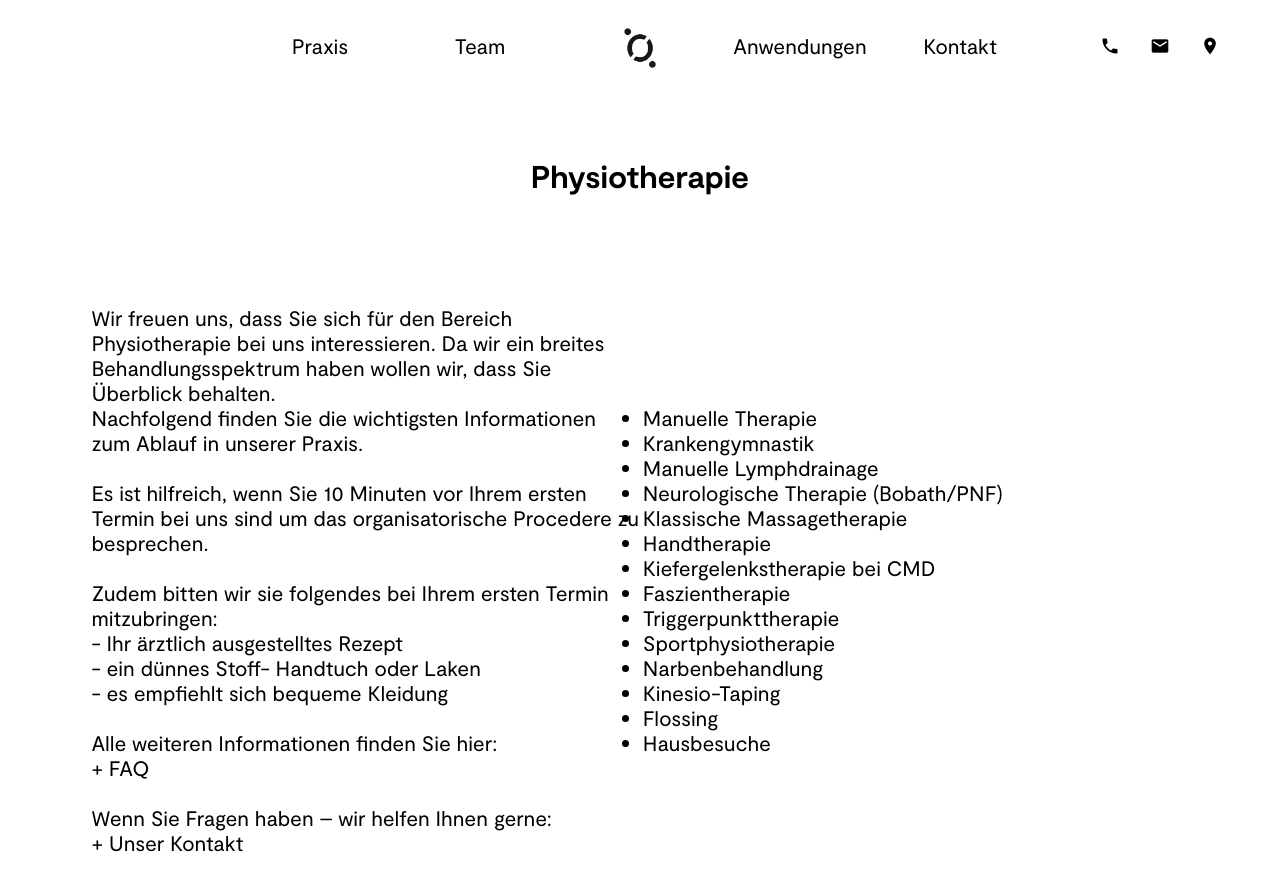
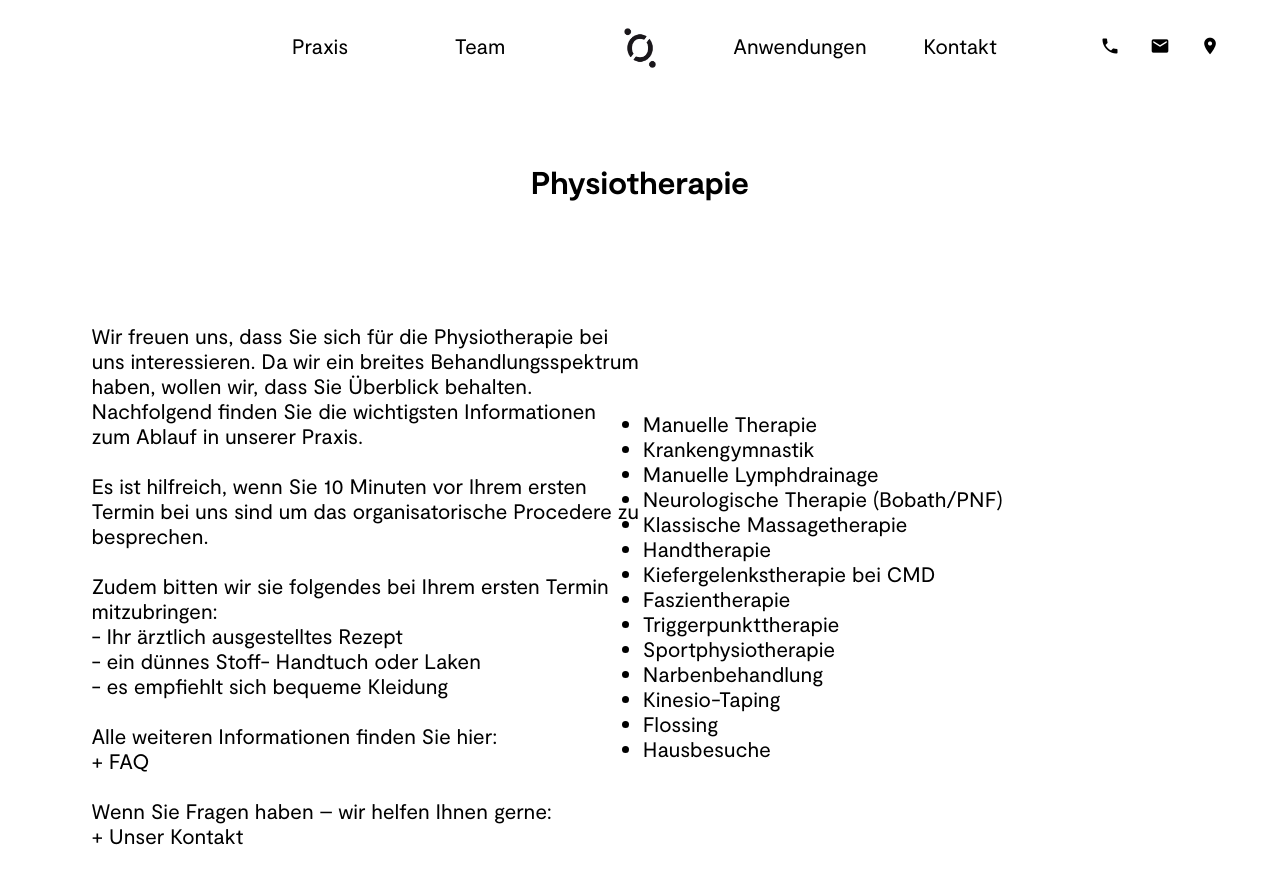
Before and after one commit to loehr-physiotherapie/loehr-physiotherapie.github.io, a Jekyll site: the page built from physiotherapie.html, in a window 1280 px wide and 900 px high. Shown: the top 891 px of the window. Built offline with Jekyll 4.4.1, drawn with Linux system fonts in a browser that asks for light colours.

Commit message:
Updated 'physiotherapie.html' via CloudCannon

```diff
--- a/physiotherapie.html
+++ b/physiotherapie.html
@@ -7,7 +7,7 @@
 <section class="physiotherapie editable">
                 <h1>Physiotherapie</h1>
                 <div class="content">
-                    <p>Wir freuen uns, dass Sie sich f&uuml;r den Bereich Physiotherapie bei uns interessieren. Da wir ein breites Behandlungsspektrum haben wollen wir, dass Sie &Uuml;berblick behalten.</p>
+                    <p>Wir freuen uns, dass Sie sich f&uuml;r die Physiotherapie bei uns interessieren. Da wir ein breites Behandlungsspektrum haben, wollen wir, dass Sie &Uuml;berblick behalten.</p>
                     <p>Nachfolgend finden Sie die wichtigsten Informationen zum Ablauf in unserer Praxis.</p>
                     <p>&nbsp;</p>
                     <p>Es ist hilfreich, wenn Sie 10 Minuten vor Ihrem ersten Termin bei uns sind um das organisatorische Procedere zu besprechen.</p>
```
